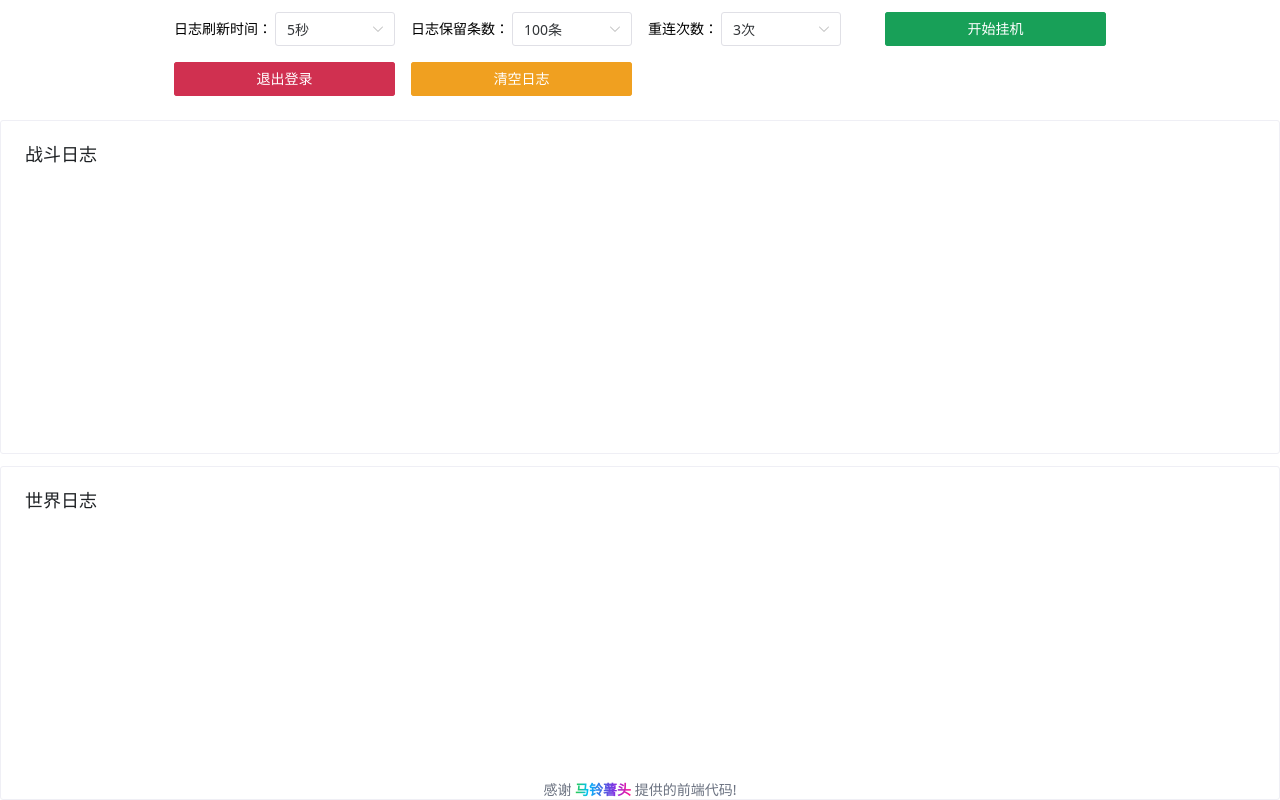
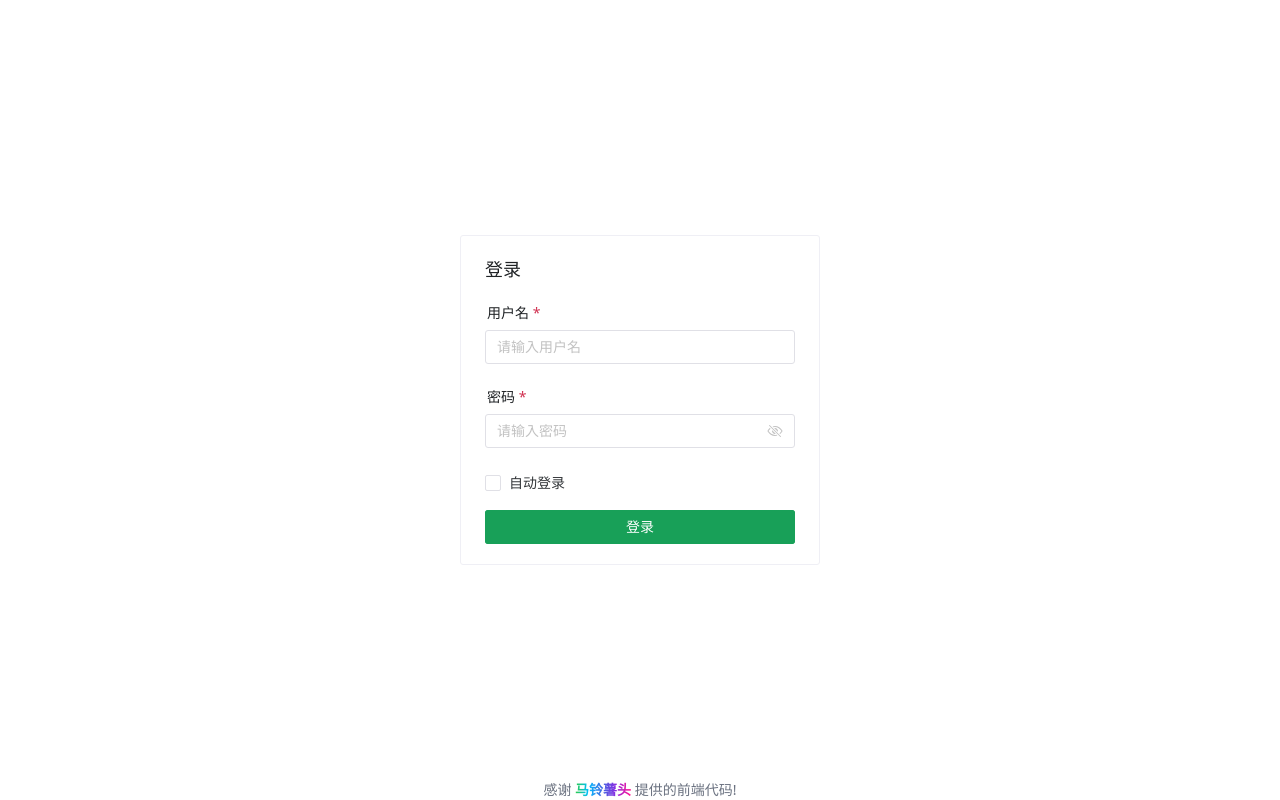
Before and after one commit to m-xlsea/boundless-script, a Vue app in the folder anotherFrontend/: page / in a window 1280 px wide. Built offline with nearby package versions, Linux system fonts and the light colour scheme.

Commit message:
feat: 优化无限重连问题

```diff
--- a/anotherFrontend/src/App.vue
+++ b/anotherFrontend/src/App.vue
@@ -16,7 +16,7 @@ const { message } = createDiscreteApi(["message", "dialog", "notification", "loa
 
 const formRef = ref();
 const retryCount = ref(0);
-const isLogin = ref(true);
+const isLogin = ref(false);
 const isStart = ref(false);
 const isStop = ref(false);
 const isError = ref(false);
```
